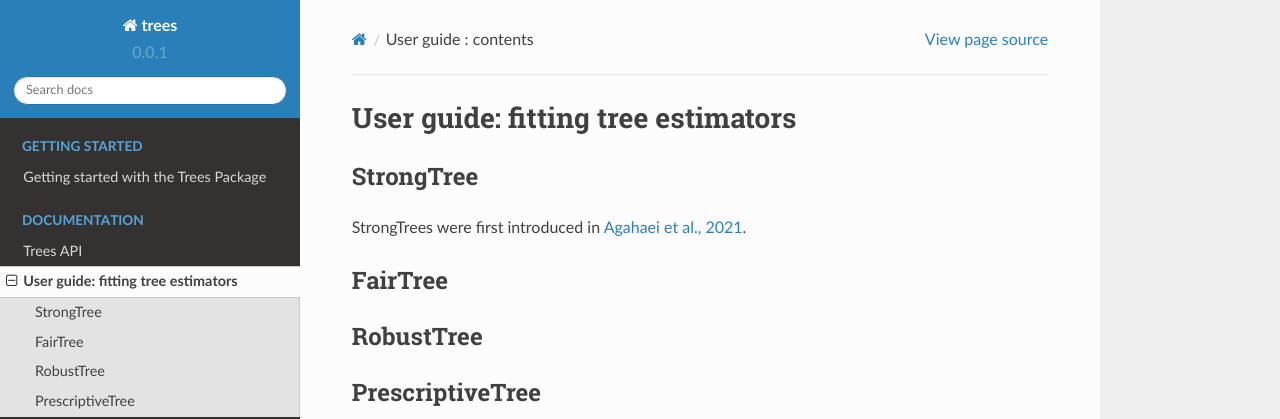
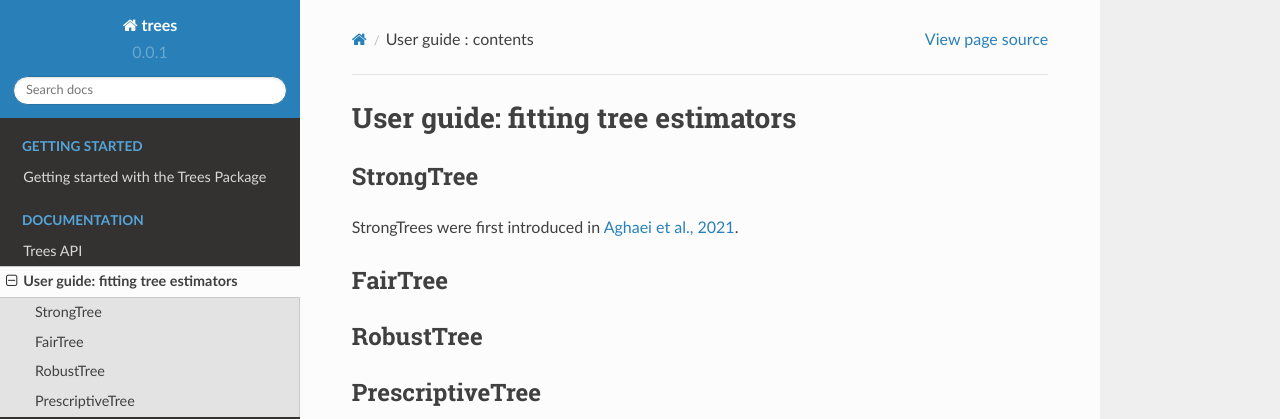
Before and after one commit to D3M-Research-Group/odtlearn, a Sphinx documentation site: the page built from docs/user_guide.rst, in a window 1280 px wide. Shown: the top 419 px of the page. Built offline with Sphinx 7.4.7 and the Read the Docs theme 2.0.0, drawn with Linux system fonts in a browser that asks for light colours; formulas are drawn with MathJax 3; pages that are not in the unit, such as notebooks, are missing from menus.

Commit message:
fix typo

```diff
--- a/docs/user_guide.rst
+++ b/docs/user_guide.rst
@@ -9,9 +9,9 @@ User guide: fitting tree estimators
 StrongTree
 ----------
 
-.. _`Agahaei et al., 2021`: https://arxiv.org/abs/2103.15965
+.. _`Aghaei et al., 2021`: https://arxiv.org/abs/2103.15965
 
-StrongTrees were first introduced in `Agahaei et al., 2021`_.
+StrongTrees were first introduced in `Aghaei et al., 2021`_.
 
 
 FairTree
```
